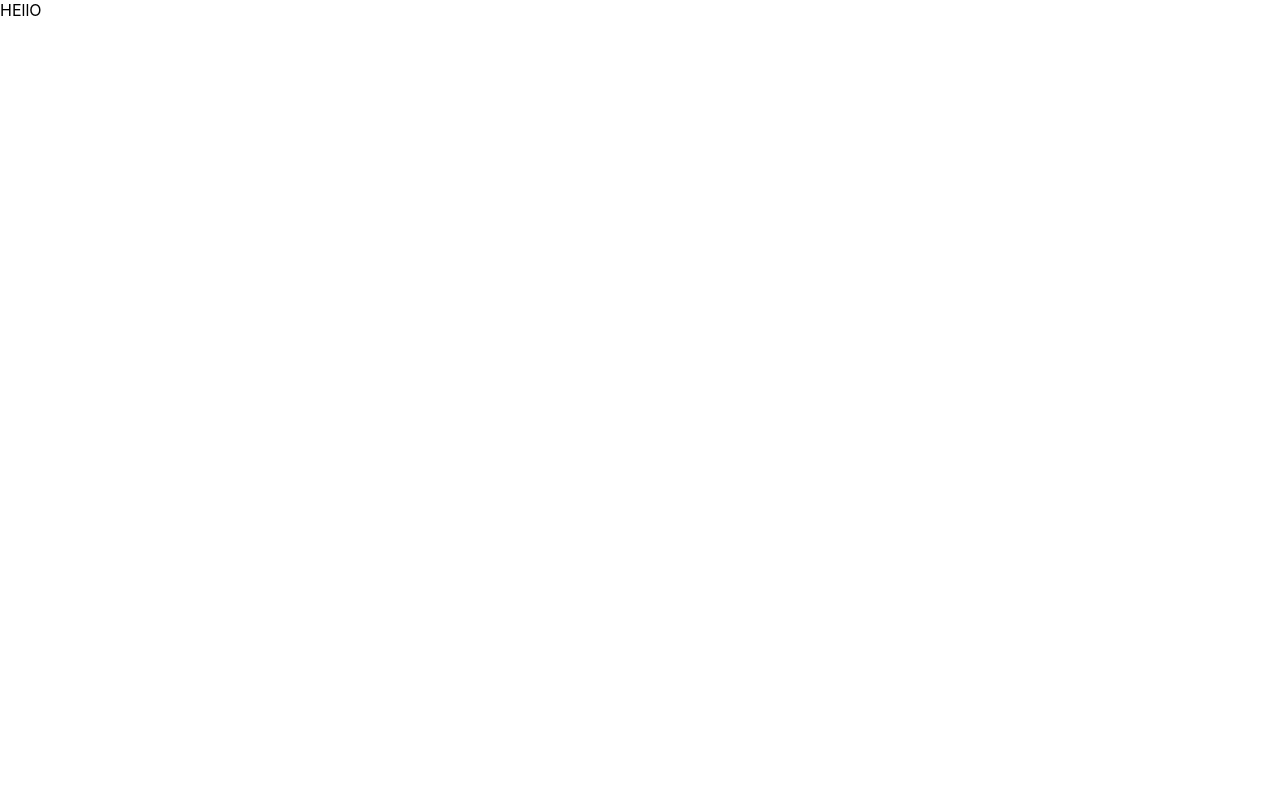
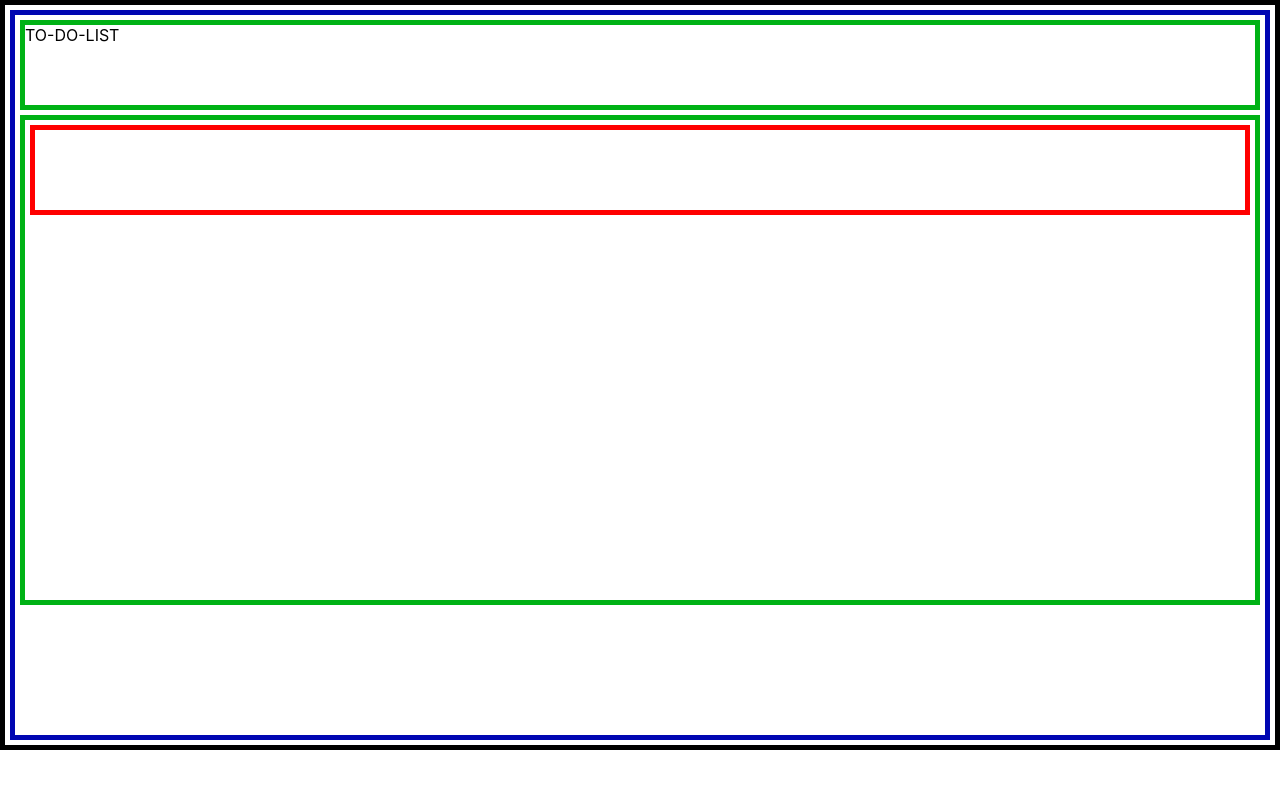
Before and after one commit to Luqmanmbutt/to-do-list-2, a React (Create React App) app in the folder to-to-list/: page / in a window 1280 px wide. Shown: the top 788 px of the page. Built offline with nearby package versions, Linux system fonts and the light colour scheme.

Commit message:
added container for to-do-list

```diff
--- a/to-to-list/public/index.html
+++ b/to-to-list/public/index.html
@@ -8,14 +8,10 @@
     <meta
       name="description"
       content="Web site created using create-react-app"
-    />
-    <link rel="apple-touch-icon" href="%PUBLIC_URL%/logo192.png" />
-    <!--
+    /><!--
       manifest.json provides metadata used when your web app is installed on a
       user's mobile device or desktop. See https://developers.google.com/web/fundamentals/web-app-manifest/
-    -->
-    <link rel="manifest" href="%PUBLIC_URL%/manifest.json" />
-    <!--
+    -->    <!--
       Notice the use of %PUBLIC_URL% in the tags above.
       It will be replaced with the URL of the `public` folder during the build.
       Only files inside the `public` folder can be referenced from the HTML.
--- a/to-to-list/src/App.css
+++ b/to-to-list/src/App.css
@@ -1,3 +1,28 @@
 .main-container {
-    color: black;
+    border: 5px solid #000000;
+    min-height: 90vh;
 }
+
+.first-container{
+    border: 5px solid #0006b2;
+    min-height: 90vh;
+    margin: 5px;
+}
+
+.to-do-list-title{
+    border: 5px solid #00b215;
+    min-height: 10vh;
+    margin: 5px;
+}
+
+.second-container {
+    border: 5px solid #00b215;
+    min-height: 60vh;
+    margin: 5px;
+}
+
+.add-to-list-container {
+    border: 5px solid #ff0000;
+    min-height: 10vh;
+    margin: 5px;
+}
--- a/to-to-list/src/App.js
+++ b/to-to-list/src/App.js
@@ -1,12 +1,36 @@
-
+import React from 'react';
 import './App.css';
 
 function App() {
   return (
     <div className='main-container'>
-      HEllO
+      <div className='first-container'>
+        <div className='to-do-list-title'>
+          TO-DO-LIST
+        </div>
+        <div className='second-container'>
+
+          <div className='add-to-list-container'>
+
+          </div>
+        </div>
+      </div>
     </div>
   );
 }
 
 export default App;
+
+
+/**
+ * Two things a function can do
+ * 1 - Does not return anything but, Executes lines that are inside the function
+ * 2 - Returns something for us to use
+ */
+const randomFunction = () => {
+
+console.log("randomFunction -- works")
+
+}
+
+randomFunction()
```
Also changed, not shown: to-to-list/public/manifest.json (deleted).
